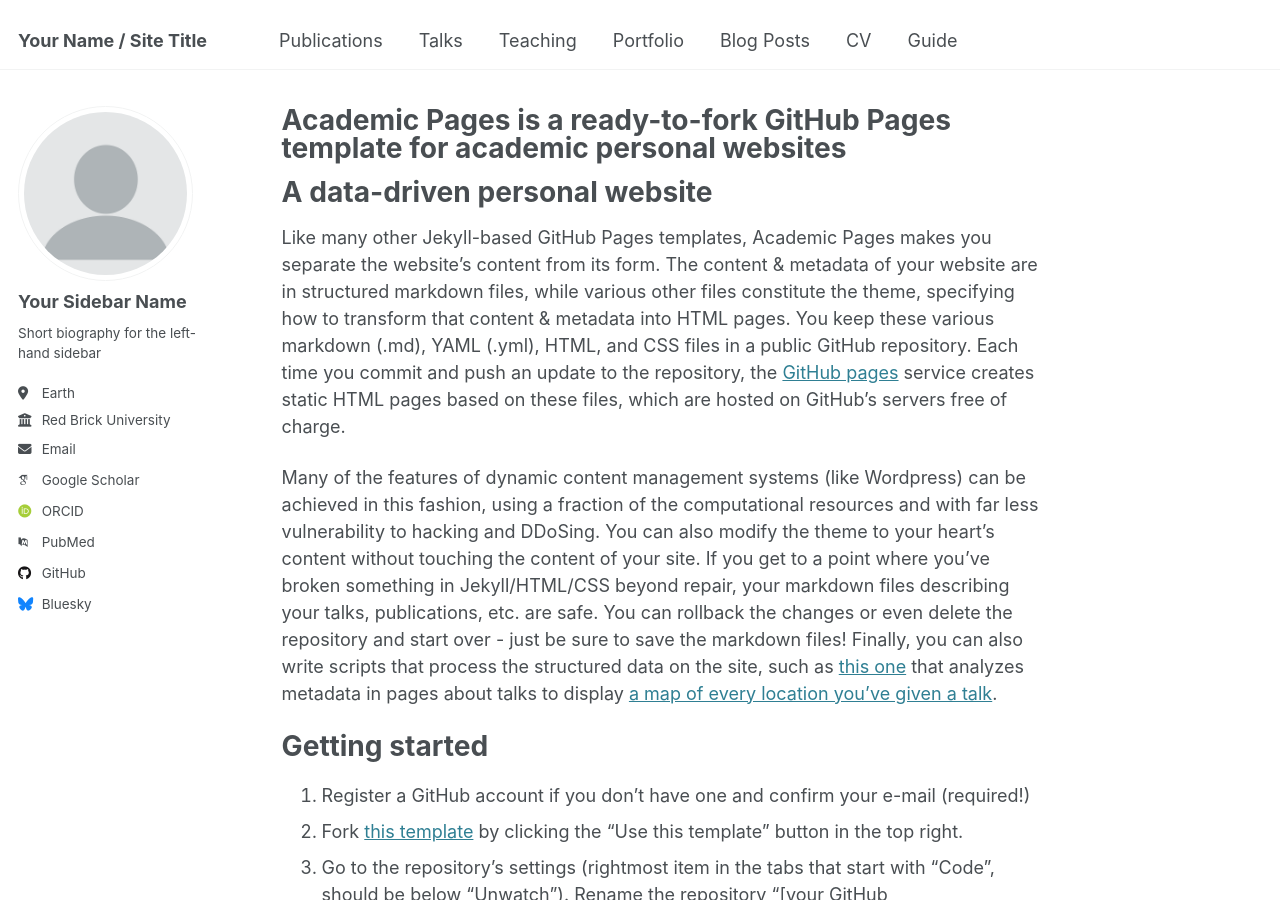
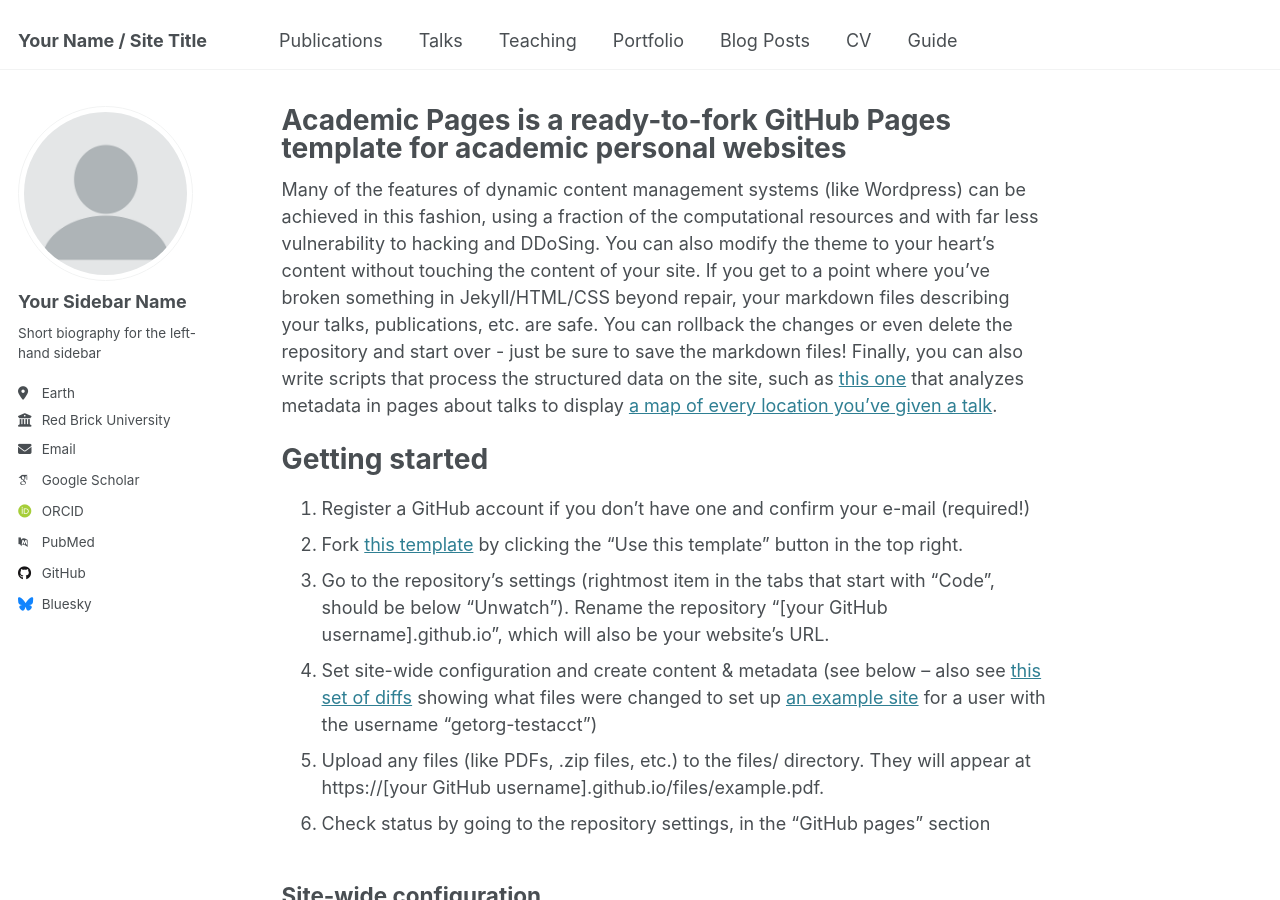
Before and after one commit to MH311/MH311.github.io, a Jekyll site: the page built from _pages/about.md, in a window 1280 px wide and 900 px high. Built offline with Jekyll 4.4.1, drawn with Linux system fonts in a browser that asks for light colours; some web fonts are replaced.

Commit message:
Update about.md

```diff
--- a/_pages/about.md
+++ b/_pages/about.md
@@ -9,9 +9,6 @@ redirect_from:
 
 
 
-A data-driven personal website
-======
-Like many other Jekyll-based GitHub Pages templates, Academic Pages makes you separate the website's content from its form. The content & metadata of your website are in structured markdown files, while various other files constitute the theme, specifying how to transform that content & metadata into HTML pages. You keep these various markdown (.md), YAML (.yml), HTML, and CSS files in a public GitHub repository. Each time you commit and push an update to the repository, the [GitHub pages](https://pages.github.com/) service creates static HTML pages based on these files, which are hosted on GitHub's servers free of charge.
 
 Many of the features of dynamic content management systems (like Wordpress) can be achieved in this fashion, using a fraction of the computational resources and with far less vulnerability to hacking and DDoSing. You can also modify the theme to your heart's content without touching the content of your site. If you get to a point where you've broken something in Jekyll/HTML/CSS beyond repair, your markdown files describing your talks, publications, etc. are safe. You can rollback the changes or even delete the repository and start over - just be sure to save the markdown files! Finally, you can also write scripts that process the structured data on the site, such as [this one](https://github.com/academicpages/academicpages.github.io/blob/master/talkmap.ipynb) that analyzes metadata in pages about talks to display [a map of every location you've given a talk](https://academicpages.github.io/talkmap.html).
 
```
